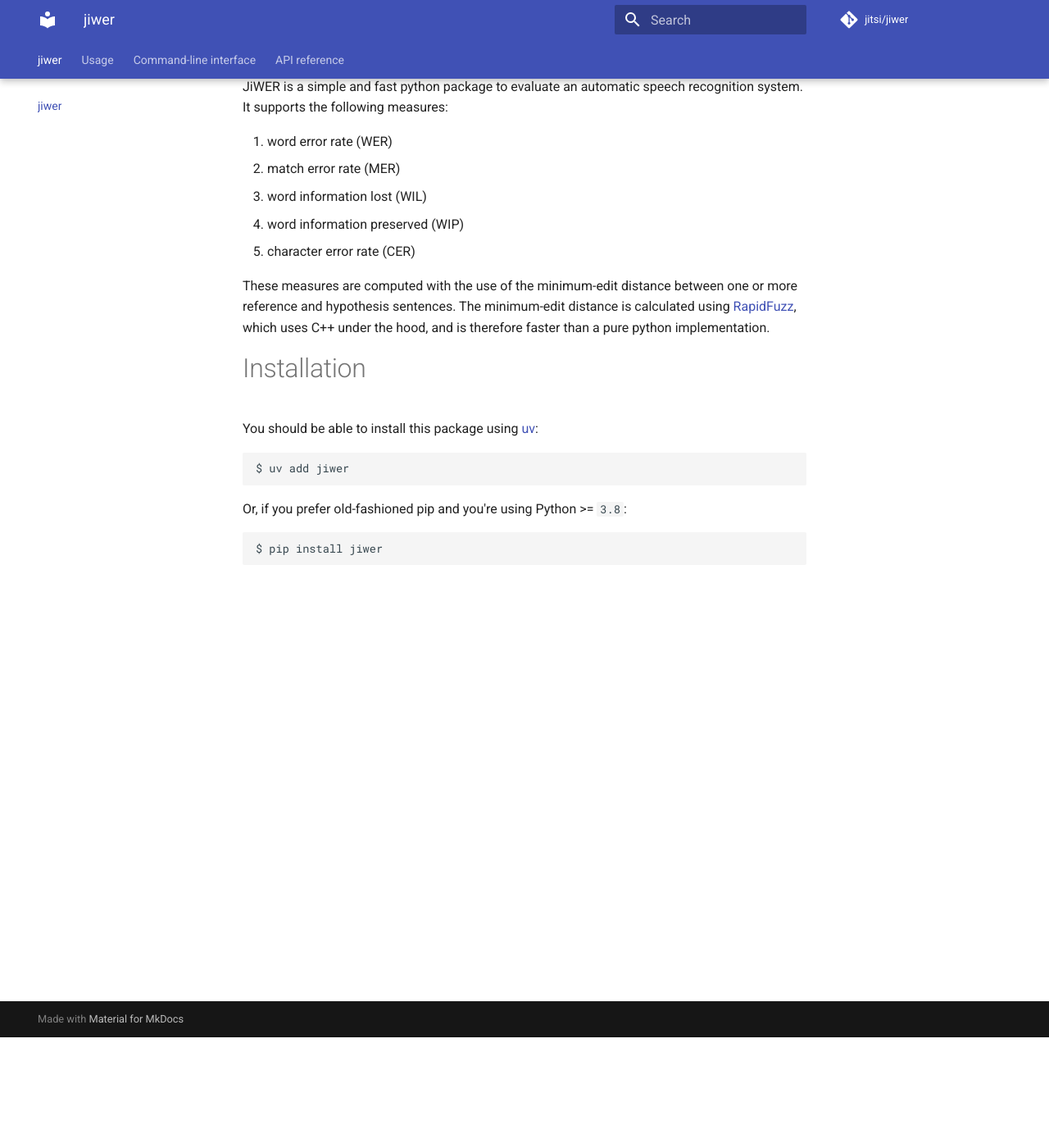
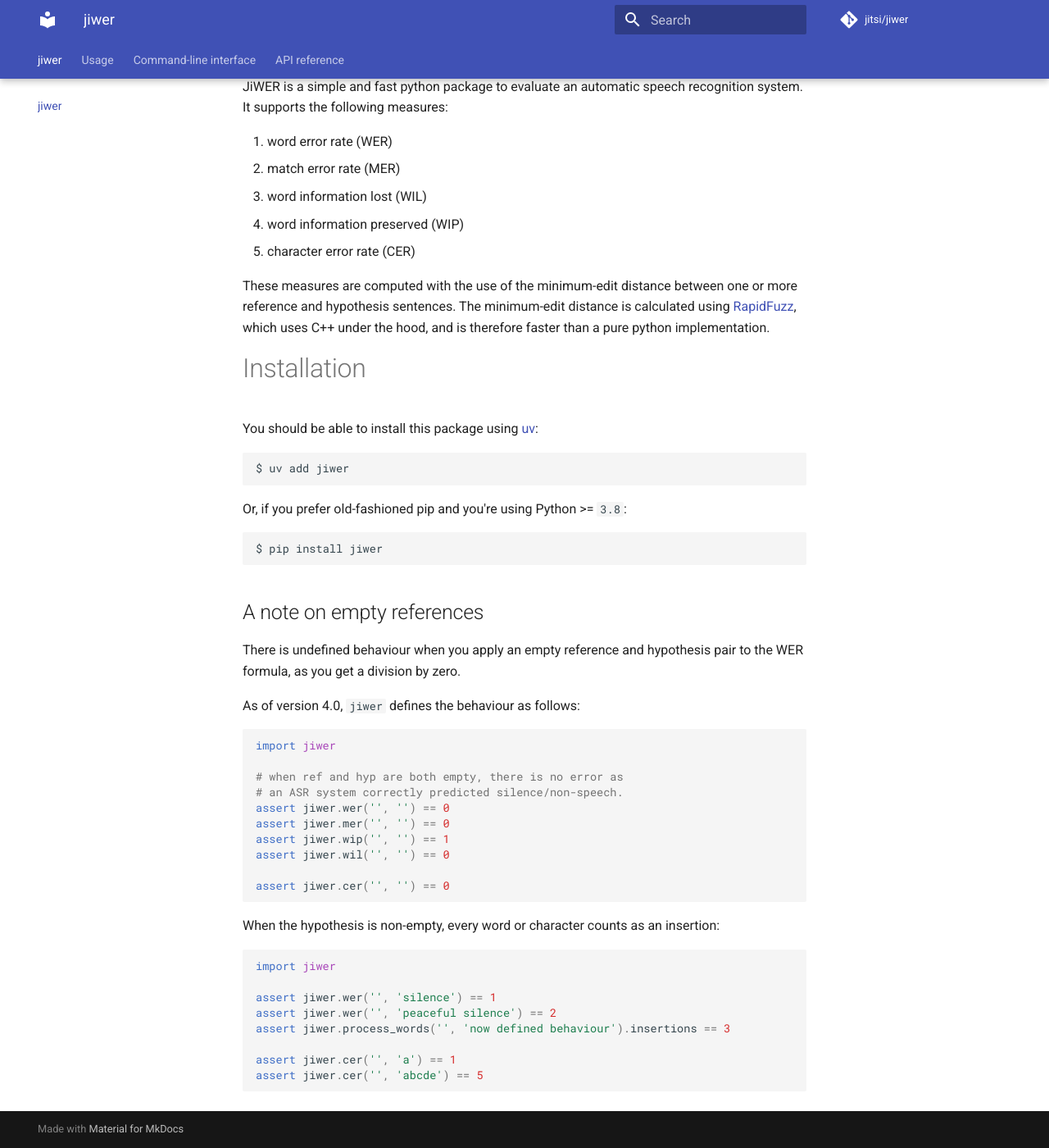
Before and after one commit to jitsi/jiwer, an MkDocs documentation site: the page built from docs/index.md, in a window 1280 px wide and 1400 px high, scrolled down 135 px. Shown: the whole window at 82% size. Built offline with MkDocs 1.6.1 and Material for MkDocs 9.7.7, drawn with Linux system fonts in a browser that asks for light colours; comment, search, counter and statistics services are not loaded.

Commit message:
allow empty references (#108)

````diff
--- a/docs/index.md
+++ b/docs/index.md
@@ -25,3 +25,35 @@
 ```bash
 $ pip install jiwer
 ```
+
+## A note on empty references
+
+There is undefined behaviour when you apply an empty reference and hypothesis pair
+to the WER formula, as you get a division by zero.
+
+As of version 4.0, `jiwer` defines the behaviour as follows:
+
+```python3
+import jiwer
+
+# when ref and hyp are both empty, there is no error as
+# an ASR system correctly predicted silence/non-speech.
+assert jiwer.wer('', '') == 0
+assert jiwer.mer('', '') == 0
+assert jiwer.wip('', '') == 1
+assert jiwer.wil('', '') == 0
+
+assert jiwer.cer('', '') == 0
+```
+
+When the hypothesis is non-empty, every word or character counts as an insertion:
+```python3
+import jiwer
+
+assert jiwer.wer('', 'silence') == 1
+assert jiwer.wer('', 'peaceful silence') == 2
+assert jiwer.process_words('', 'now defined behaviour').insertions == 3
+
+assert jiwer.cer('', 'a') == 1
+assert jiwer.cer('', 'abcde') == 5
+```
````
Also changed, not shown: README.md (+33 -0 lines), 8 other files.
